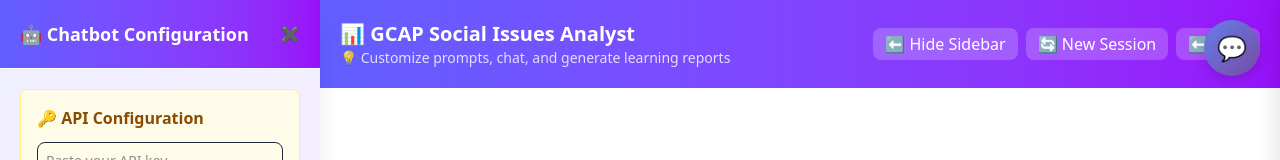
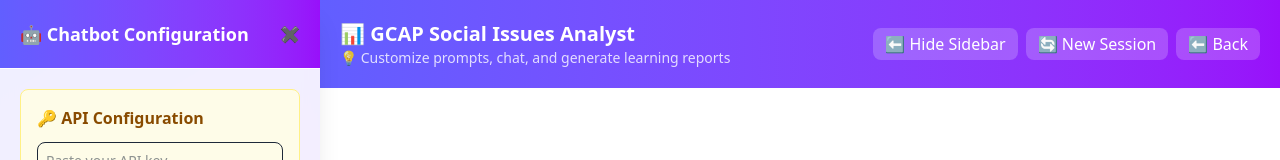
Before and after one commit to simonassistant/new-bytewise-frontend, a Vue app: page / in a window 1280 px wide. Both pictures are taken after a click on the button "📊 GCAP Social Issues Analyst". Shown: the top 160 px of the page. Built offline with nearby package versions, Linux system fonts and the light colour scheme.

Commit message:
Fix: Remove avatar components from Chat.vue, clean route separation

```diff
--- a/src/views/Avatar.vue
+++ b/src/views/Avatar.vue
@@ -177,7 +177,7 @@
         <div class="mb-4">
           <InputModeToggle
             :current-mode="inputMode"
-            @mode-change="handleModeChange"
+            @mode-changed="handleModeChange"
           />
         </div>
 
--- a/src/views/Chat.vue
+++ b/src/views/Chat.vue
@@ -1,8 +1,5 @@
 <template>
-  <div v-if="selectedBot" class="flex h-screen bg-gradient-to-br from-indigo-500 via-purple-500 to-pink-500 text-gray-800 relative">
-    <!-- Avatar Panel (overlay on right side) -->
-    <AvatarPanel />
-
+  <div v-if="selectedBot" class="flex h-screen bg-gradient-to-br from-indigo-500 via-purple-500 to-pink-500 text-gray-800">
     <!-- Sidebar -->
     <aside
       class="bg-white/90 backdrop-blur shadow-xl flex flex-col transition-all duration-300 overflow-hidden"
@@ -323,9 +320,6 @@ import { ref, computed, watch, onMounted } from "vue";
 import { useRouter } from 'vue-router';
 import { useChatbotStore } from "../components/chatbotStore";
 import ReportModal from "../components/ReportModal.vue";
-import AvatarPanel from "../components/avatar/AvatarPanel.vue";
-import ChatBubble from "../components/avatar/ChatBubble.vue";
-import InputModeToggle from "../components/avatar/InputModeToggle.vue";
 
 const props = defineProps({
   botId: {
```
Also changed, not shown: 1 other file (tests, documents, lock files or other folders).
